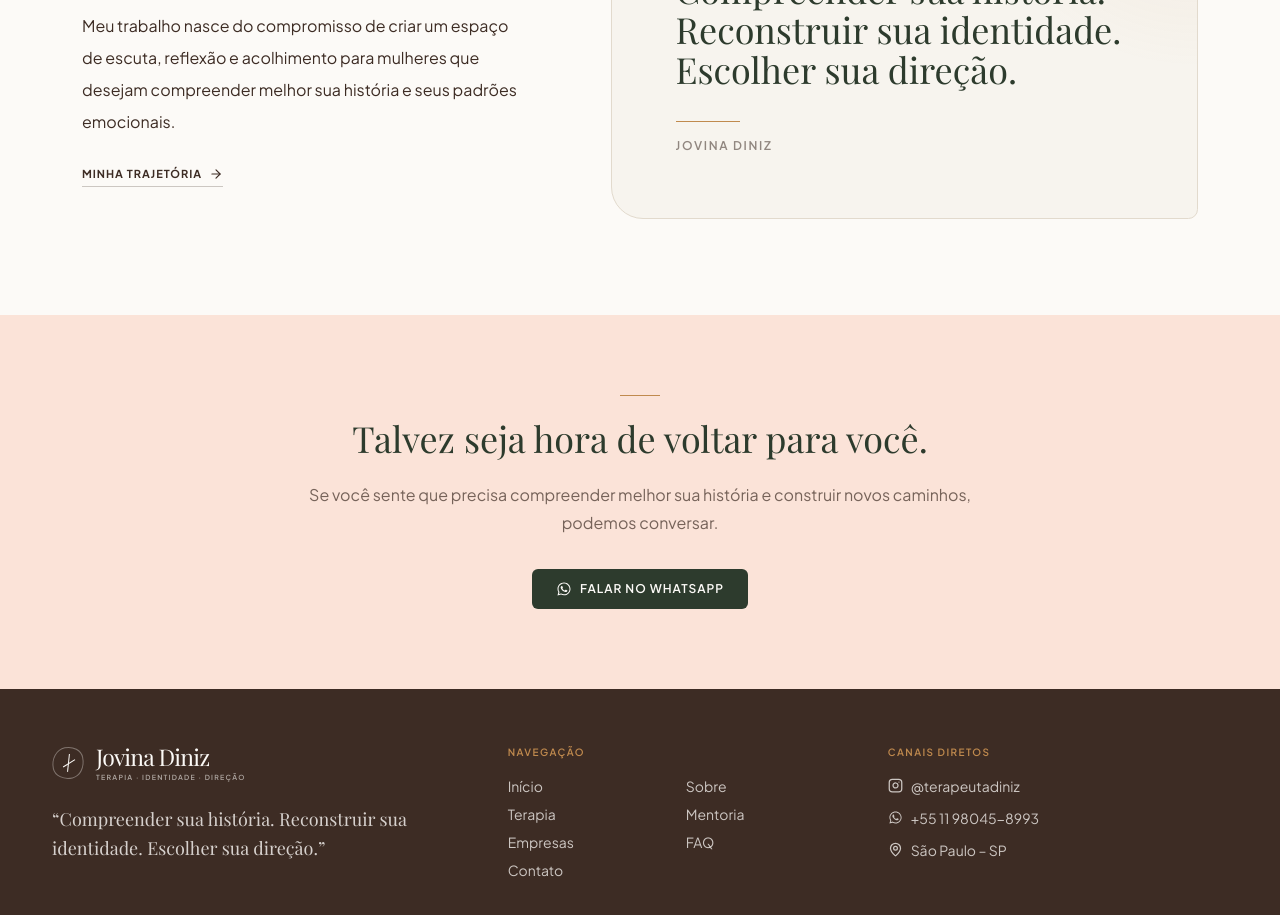
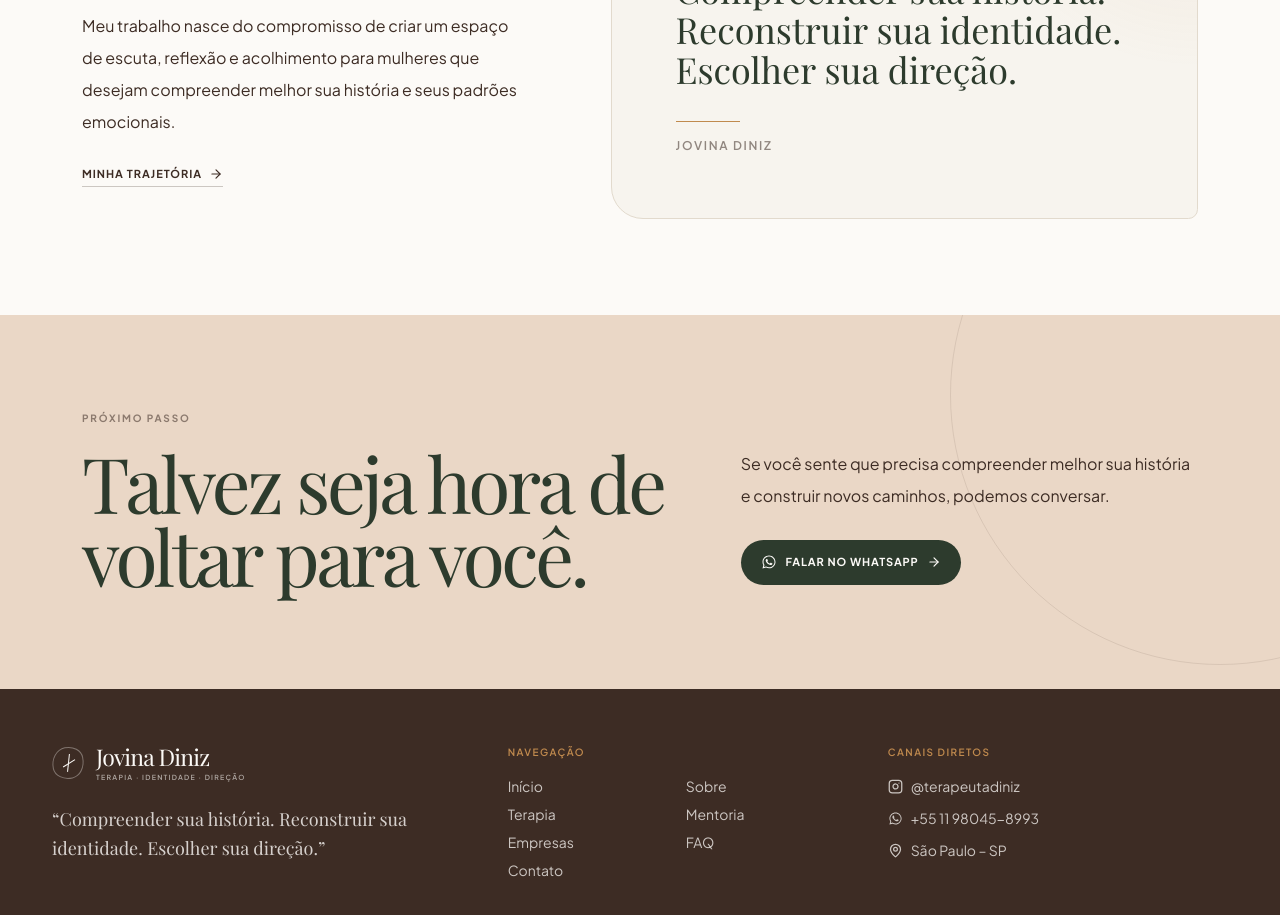
Before and after one commit to johnathafelype21/sitepsicologajovina, a React (Vite) app: page / in a window 1280 px wide. Shown: the part 3160-4075 px from the top of the page. Built offline with nearby package versions, Linux system fonts and the light colour scheme; a web font is replaced by a local one.

Commit message:
design: extend editorial identity across site

```diff
--- a/src/components/CTASection.tsx
+++ b/src/components/CTASection.tsx
@@ -1,3 +1,4 @@
+import { ArrowRight } from 'lucide-react';
 import { useWhatsApp } from '../hooks/useWhatsApp';
 import WhatsAppIcon from './WhatsAppIcon';
 
@@ -13,20 +14,19 @@ export default function CTASection({
   const { buildUrl } = useWhatsApp({ defaultMessage: 'Olá, Jovina. Gostaria de conversar sobre um atendimento.' });
 
   return (
-    <section className="bg-[#FBE3D8] py-20 dark:bg-dark-surface">
-      <div className="mx-auto max-w-3xl px-5 text-center lg:px-8">
-        <div className="mx-auto mb-5 h-px w-10 bg-caramel" />
-        <h2 className="font-display text-4xl leading-tight text-olive dark:text-dark-text">{title}</h2>
-        <p className="mx-auto mt-5 max-w-2xl text-base leading-7 text-umber/70 dark:text-dark-muted">{text}</p>
-        <a
-          href={buildUrl()}
-          target="_blank"
-          rel="noreferrer"
-          className="mt-8 inline-flex items-center gap-2 rounded-md bg-olive px-6 py-3 text-xs font-semibold uppercase tracking-[0.08em] text-canvas transition hover:bg-olive-deep dark:bg-canvas dark:text-olive"
-        >
-          <WhatsAppIcon className="h-4 w-4" />
-          Falar no WhatsApp
-        </a>
+    <section className="relative overflow-hidden bg-[#EAD7C6] py-24">
+      <div className="organic-orbit organic-orbit-a !border-umber/10" aria-hidden="true" />
+      <div className="mx-auto grid max-w-[1180px] items-end gap-10 px-5 lg:grid-cols-[1.15fr_.85fr] lg:px-8">
+        <div className="reveal">
+          <p className="eyebrow !text-umber/55">PRÓXIMO PASSO</p>
+          <h2 className="mt-5 max-w-3xl font-display text-[clamp(3rem,6vw,5.7rem)] leading-[.96] tracking-[-0.045em] text-olive">{title}</h2>
+        </div>
+        <div className="reveal lg:pb-2">
+          <p className="max-w-xl text-base leading-8 text-umber/68">{text}</p>
+          <a href={buildUrl()} target="_blank" rel="noreferrer" className="button-primary mt-7">
+            <WhatsAppIcon className="h-4 w-4" /> Falar no WhatsApp <ArrowRight size={14} />
+          </a>
+        </div>
       </div>
     </section>
   );
```
